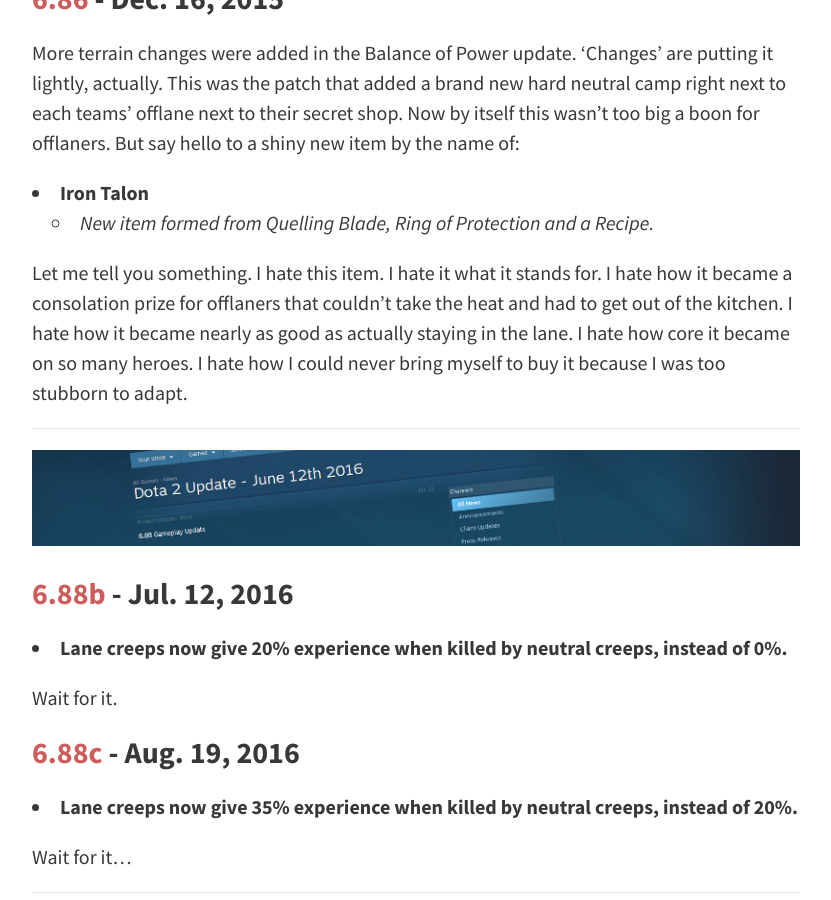
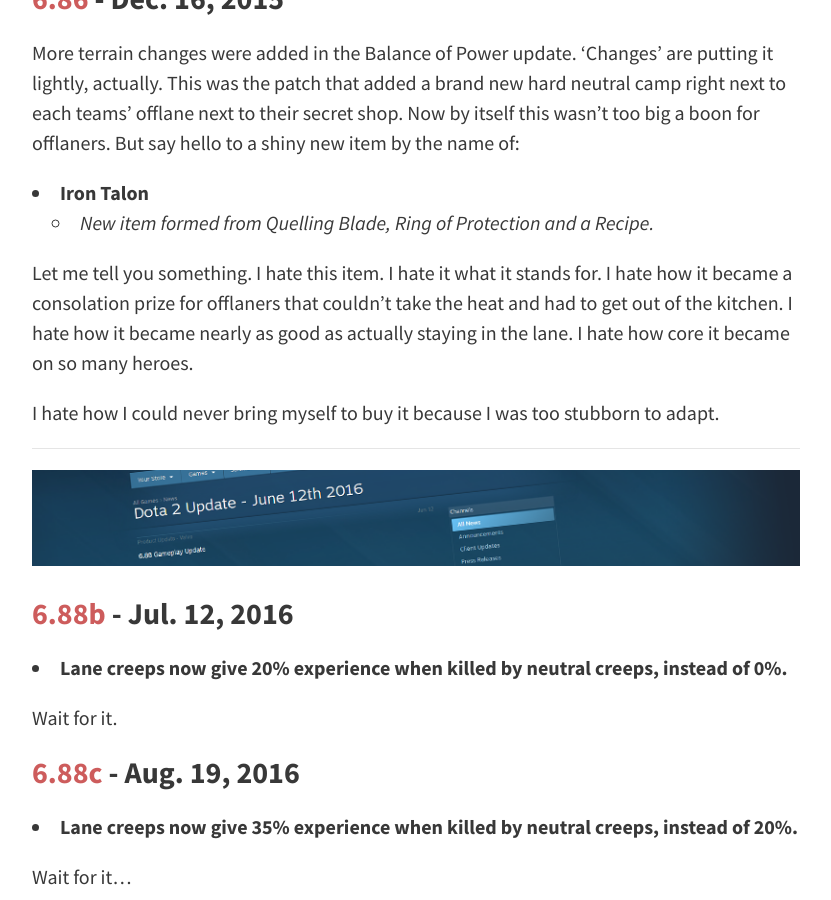
Before and after one commit to tsunami643/blog, a Jekyll site: the page built from _posts/2016-12-14-easy-is-the-new-hard.md, in a window 1280 px wide and 900 px high, scrolled down 3288 px. Shown: the whole window, without its empty margins (224-1055 px from the left). Built offline with Jekyll 4.4.1, drawn with Linux system fonts in a browser that asks for light colours; nearby versions of some CDN libraries; part of the change alters nothing that is shown; some of the changed text lies outside the part shown.

Commit message:
format tweaks

```diff
--- a/_posts/2016-12-14-easy-is-the-new-hard.md
+++ b/_posts/2016-12-14-easy-is-the-new-hard.md
@@ -10,9 +10,9 @@ feature-img: "/img/easyhard/easyhardbanner.jpg"
 
 Maybe it's because I find the lane to be the most dynamic in the game. Maybe I enjoy the masochistic nature of the playstyle. Maybe it's because I still haven't made Be the Better Offlane.
 
-It's the last one.  It's starting to get embarassing.
+It's the last one.  I'm starting to get embarassed.
 
-But one of the biggest reasons why BTBO is still MIA is because ~~I'm ridiculously lazy~~ the offlane has been in flux recently. See when I started playing this game back in 6.72, the offlane was the *hard* lane. You were shoved out into the cold with a paperclip and some bubble gum and expected to come back with a Blink Dagger within 20 minutes. If you didn't, too bad. Git gud or die trying.
+But one of the biggest reasons why BTBO is still MIA is because ~~I'm ridiculously lazy~~ the offlane has been in serious flux. See when I started playing this game back in 6.72, the offlane was the *hard* lane. You were shoved out into the cold with a paperclip and some bubble gum and expected to come back with a Blink Dagger within 20 minutes. If you didn't, too bad. Git gud or die trying.
 
 Then, ever so slowly, the offlane started getting easier and easier. This lane wasn't built in a day, however, so I'd like to point out some choice changes that I believe got us to this point.
 
@@ -75,7 +75,9 @@ More terrain changes were added in the Balance of Power update. 'Changes' are pu
 * **Iron Talon**
   * *New item formed from Quelling Blade, Ring of Protection and a Recipe.*
 
-Let me tell you something. I hate this item. I hate it what it stands for. I hate how it became a consolation prize for offlaners that couldn't take the heat and had to get out of the kitchen. I hate how it became nearly as good as actually staying in the lane. I hate how core it became on so many heroes. I hate how I could never bring myself to buy it because I was too stubborn to adapt.
+Let me tell you something. I hate this item. I hate it what it stands for. I hate how it became a consolation prize for offlaners that couldn't take the heat and had to get out of the kitchen. I hate how it became nearly as good as actually staying in the lane. I hate how core it became on so many heroes.
+
+I hate how I could never bring myself to buy it because I was too stubborn to adapt.
 
 ----
 
@@ -115,10 +117,10 @@ Actually, why go back at all, we'll bring the fountain to you.
 
 ----
 
+## Enter the Shrine
+
 {:.center}
 ![Shrine](/blog/img/easyhard/shrine.jpg)
-
-## Enter the Shrine
 
 I'm going to hold my tongue here. Open mind and whatnot.
 
@@ -154,6 +156,8 @@ There are many ways to either nerf Shrines or buff safe lanes, but I'm going to
 
 #### Maybe now it's time to make every lane balanced as well.
 
+----
+
 I don't know how accurate this article will be in the coming months, but right now, based on the incredibly small sample size of 7.00 games I've played, I think I will single-handedly usher in a new laning paradigm and redefine how we as a community play this game. Dota history will henceforth be referred to as BT and AT. PPD drops the Evil from his new company and names me his COO. Valve cancels the New Bloom Festival and instead incentivizes workshop artists to create cosmetics commemorating my face. Arteezy finally wins a TI.
 
 All of these things are unlikely to happen, but every time I play with my stack I fully intend on having our carry farm in and be supported in what we know as the 'offlane.' I doubt I'm going to be able to get away with that in my pubs, though. Why?
```
